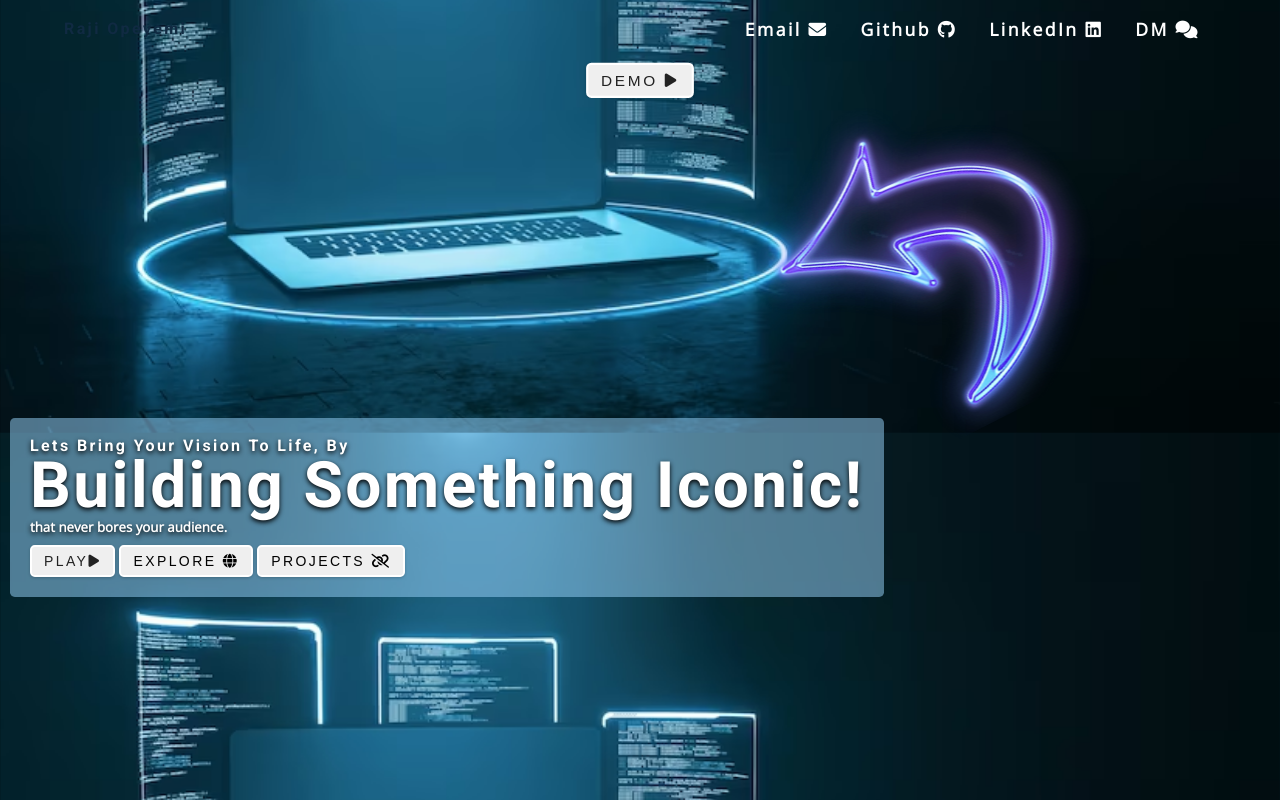
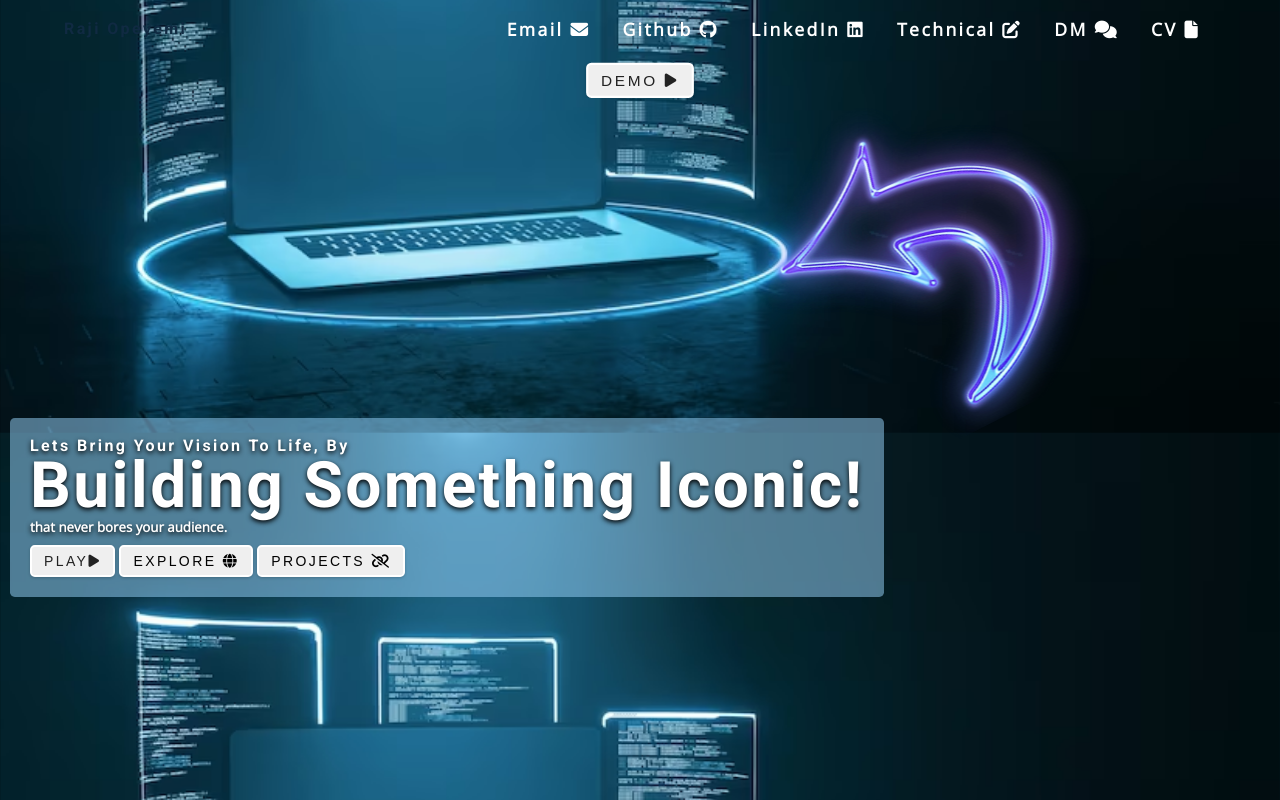
Before and after one commit to RajiDevMind/rajiresume, a website: page public/index.html in a window 1280 px wide. Shown: the top 800 px of the page. Drawn offline with nearby package versions, Linux system fonts and the light colour scheme.

Commit message:
ADD C.V.

```diff
--- a/public/index.html
+++ b/public/index.html
@@ -56,9 +56,22 @@
                 </a>
               </li>
               <li>
+                <a target="_blank" href="https://medium.com/@RajiDevMind"
+                  >Technical <i class="fa-solid fa-pen-to-square"></i>
+                </a>
+              </li>
+              <li>
                 <a target="_blank" href="https://wa.link/oowia5"
                   >DM
                   <i class="fa fa-comments"></i>
+                </a>
+              </li>
+              <li>
+                <a
+                  target="_blank"
+                  href="https://docs.google.com/document/d/1KlthOpD1zN3gu1RXO2UlM7r_QZnHC_2Vtmfrqk3f_xE/edit?usp=sharing"
+                  >CV
+                  <i class="fa fa-file" aria-hidden="true"></i>
                 </a>
               </li>
             </ul>
```
